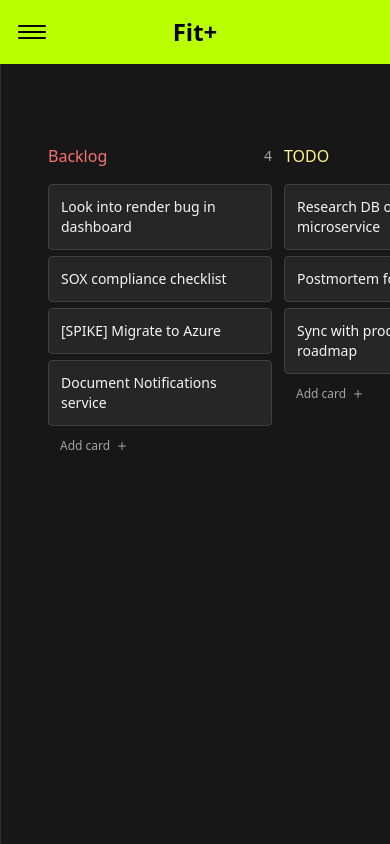
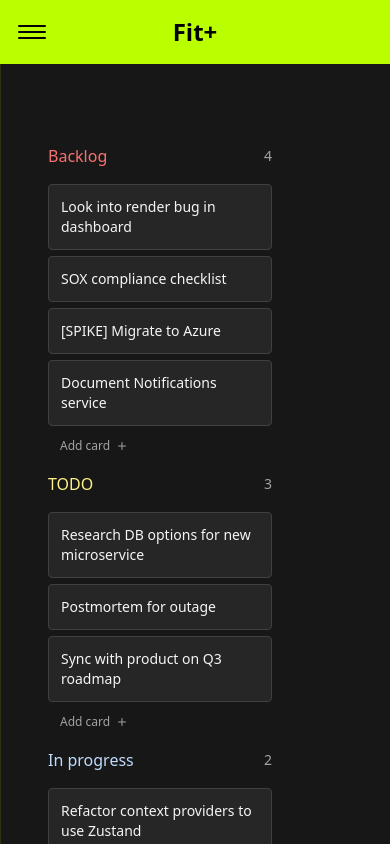
Before and after one commit to amalvelloth/fitplus-fitness-tracker-frontend, a React (Vite) app: page /taskcontrol in a window 390 px wide. Built offline with nearby package versions, Linux system fonts and the light colour scheme.

Commit message:
added flex-wrap for responsiveness

```diff
--- a/src/pages/TaskControl.jsx
+++ b/src/pages/TaskControl.jsx
@@ -19,7 +19,7 @@ const Board = () => {
   const [cards, setCards] = useState(DEFAULT_CARDS);
 
   return (
-    <div className="flex h-full w-full max-xl:overflow-scroll gap-3 p-12">
+    <div className="flex flex-wrap h-full w-full max-xl:overflow-scroll gap-3 p-12">
       <Column
         title="Backlog"
         column="backlog"
```
